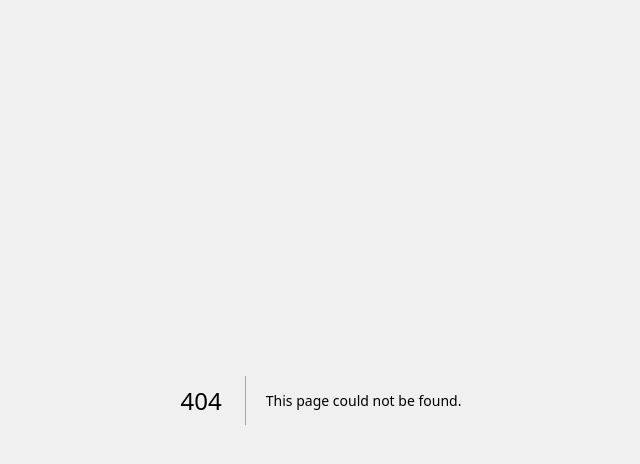
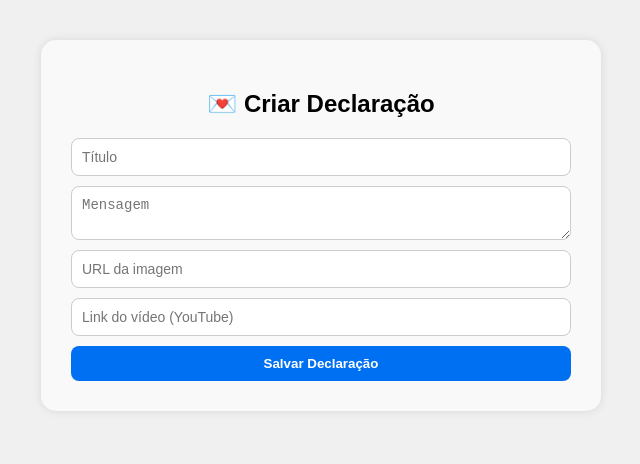
Before and after one commit to joaosantosz/saas-teste, a Next.js app: page / in a window 1280 px wide. Before the commit this address had no page. Shown: the top 464 px of the page, without its empty margins (319-959 px from the left). Built offline with nearby package versions, Linux system fonts and the light colour scheme.

Commit message:
Add files via upload

```diff
--- /dev/null
+++ b/app/page.js
@@ -0,0 +1,62 @@
+"use client";
+import { useState } from "react";
+import { supabase } from "../lib/supabase";
+
+export default function Home() {
+  const [titulo, setTitulo] = useState("");
+  const [mensagem, setMensagem] = useState("");
+  const [imagem, setImagem] = useState("");
+  const [video, setVideo] = useState("");
+  const [linkdeclaracoes, setLinkdeclaracoes] = useState("");
+  const [loading, setLoading] = useState(false);
+
+  const gerarSlug = (texto) =>
+    texto.toLowerCase().trim().replace(/\s+/g, "-").replace(/[^\w-]+/g, "");
+
+  const enviarFormulario = async (e) => {
+    e.preventDefault();
+    setLoading(true);
+    const slug = gerarSlug(titulo);
+
+    const { data, error } = await supabase
+      .from("declaracoes")
+      .insert([{ titulo, mensagem, imagem_url: imagem, video_url: video, slug }])
+      .select();
+
+    if (error) {
+      alert("❌ Erro ao salvar: " + error.message);
+    } else {
+      const url = `${window.location.origin}/declaracoes/${slug}`;
+      setLinkdeclaracoes(url);
+      setTitulo("");
+      setMensagem("");
+      setImagem("");
+      setVideo("");
+    }
+    setLoading(false);
+  };
+
+  return (
+    <div style={{ maxWidth: 500, margin: "40px auto", fontFamily: "Poppins, sans-serif", padding: 30, borderRadius: 15, boxShadow: "0 0 10px rgba(0,0,0,0.1)", background: "#f9f9f9" }}>
+      <h2 style={{ textAlign: "center" }}>💌 Criar Declaração</h2>
+      <form onSubmit={enviarFormulario} style={{ display: "flex", flexDirection: "column", gap: 10 }}>
+        <input placeholder="Título" value={titulo} onChange={(e) => setTitulo(e.target.value)} required style={inputEstilo} />
+        <textarea placeholder="Mensagem" value={mensagem} onChange={(e) => setMensagem(e.target.value)} required style={inputEstilo} />
+        <input placeholder="URL da imagem" value={imagem} onChange={(e) => setImagem(e.target.value)} style={inputEstilo} />
+        <input placeholder="Link do vídeo (YouTube)" value={video} onChange={(e) => setVideo(e.target.value)} style={inputEstilo} />
+        <button type="submit" disabled={loading} style={botaoEstilo}>{loading ? "Enviando..." : "Salvar Declaração"}</button>
+      </form>
+
+      {linkdeclaracoes && (
+        <div style={{ marginTop: 20, textAlign: "center" }}>
+          <p>✅ Declaração salva! Acesse seu link:</p>
+          <input type="text" value={linkdeclaracoes} readOnly style={{ width: "100%", padding: 10, borderRadius: 8, border: "1px solid #ccc", marginBottom: 10 }} />
+          <button onClick={() => window.open(linkdeclaracoes, "_blank")} style={botaoEstilo}>Abrir Declaração</button>
+        </div>
+      )}
+    </div>
+  );
+}
+
+const inputEstilo = { padding: 10, borderRadius: 8, border: "1px solid #ccc", fontSize: 14 };
+const botaoEstilo = { background: "#0070f3", color: "#fff", padding: 10, borderRadius: 8, border: "none", cursor: "pointer", fontWeight: "bold" };
```
